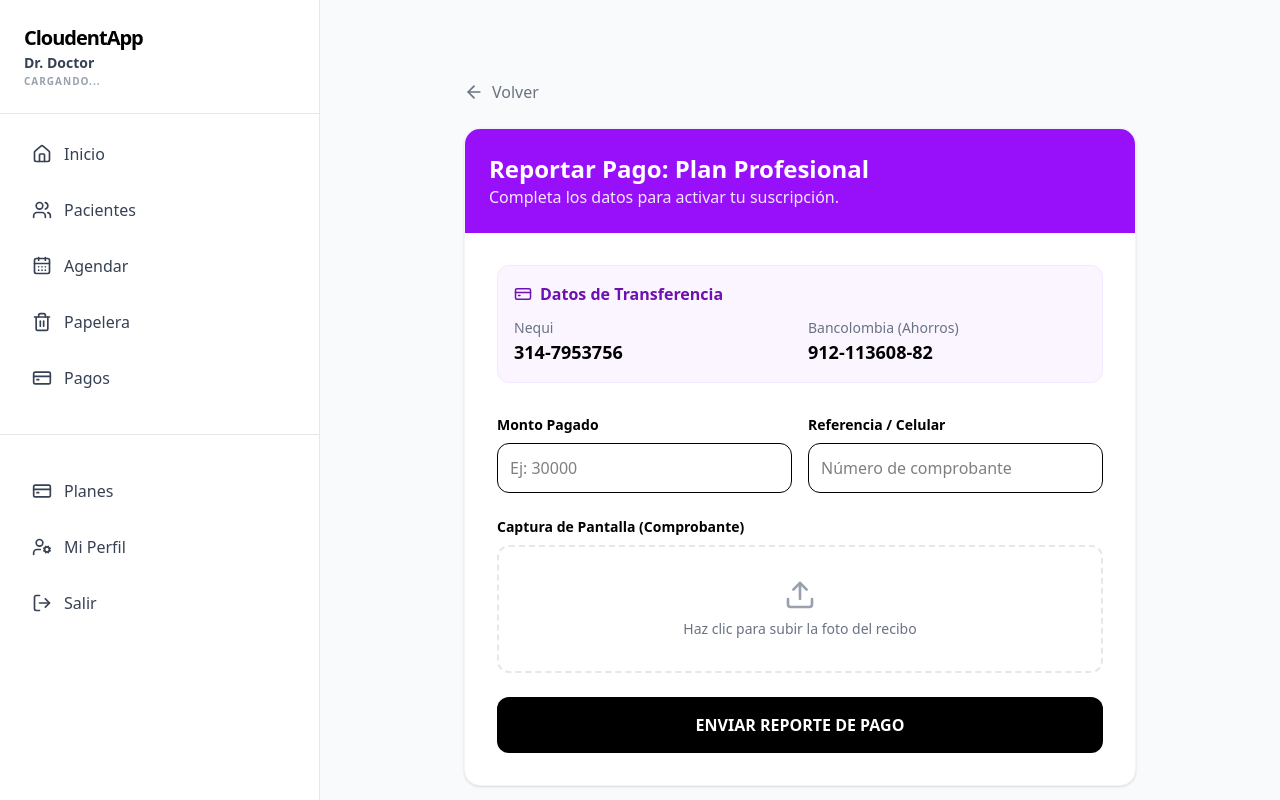
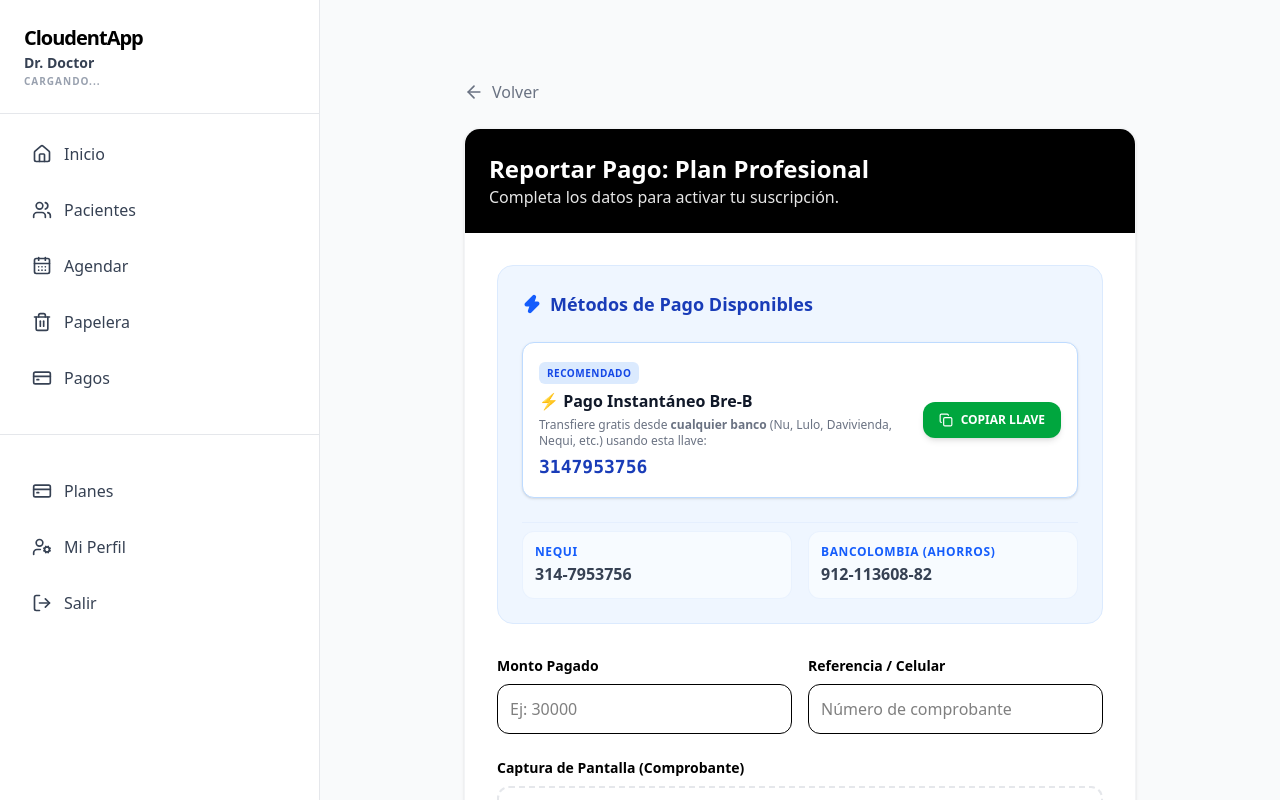
Before and after one commit to rueisp/clinica-dental-fastapi, a Next.js app in the folder frontend_nextjs/: page /planes/reportar in a window 1280 px wide. Shown: the top 800 px of the page. Built offline with nearby package versions, Linux system fonts and the light colour scheme; no server answers.

Commit message:
feat: integracion de Bre-B y correccion de calendario y whatsapp en moviles

```diff
--- a/frontend_nextjs/app/components/dashboard/AgendaDiaria.js
+++ b/frontend_nextjs/app/components/dashboard/AgendaDiaria.js
@@ -65,9 +65,12 @@ const AgendaDiaria = memo(function AgendaDiaria({ fecha, citasExternas, loading
     // 5. Construir el mensaje personalizado
     const mensaje = `Hola ${nombreFormateado}, te recordamos tu cita odontológica ${conectorTemporal} a las ${hora}. Me confirmas por favor si puedes asistir.`;
 
-    // 6. Limpiar el teléfono (solo números) y abrir WhatsApp
-    const telLimpio = telefono.replace(/\D/g, '');
-    window.open(`https://wa.me/57${telLimpio}?text=${encodeURIComponent(mensaje)}`, '_blank');
+    // 6. Lógica inteligente de teléfono (Soporta locales de 10 dígitos e internacionales con "+")
+    const telLimpio = telefono?.replace(/\D/g, '') || '';
+    const telFinal = (telefono?.startsWith('+') || telLimpio.startsWith('57')) ? telLimpio : `57${telLimpio}`;
+
+    // Mantenemos exactamente tu wa.me original
+    window.open(`https://wa.me/${telFinal}?text=${encodeURIComponent(mensaje)}`, '_blank');
   };
 
   return (
--- a/frontend_nextjs/app/dashboard/page.js
+++ b/frontend_nextjs/app/dashboard/page.js
@@ -219,7 +219,7 @@ function DashboardContent() {
           )}
 
           {vista === 'mes' && (
-            <div className="bg-white min-h-[500px] rounded-3xl p-4 border border-gray-100 shadow-sm">
+            <div className="bg-white min-h-[500px] w-screen sm:w-auto ml-[calc(-50vw+50%)] sm:ml-0 rounded-none sm:rounded-3xl p-4 border-y border-x-0 sm:border border-gray-100 shadow-sm">
               <FullCalendar
                 plugins={[dayGridPlugin, interactionPlugin]}
                 initialView="dayGridMonth"
--- a/frontend_nextjs/app/pagos/nuevo/page.js
+++ b/frontend_nextjs/app/pagos/nuevo/page.js
@@ -175,6 +175,7 @@ export default function NuevoPago() {
                 <option value="Transferencia">Transferencia</option>
                 <option value="Nequi">Nequi</option>
                 <option value="Bancolombia">Bancolombia</option>
+                <option value="Bre-B">Bre-B</option>
               </select>
             </div>
           </div>
--- a/frontend_nextjs/app/planes/reportar/page.js
+++ b/frontend_nextjs/app/planes/reportar/page.js
@@ -1,8 +1,8 @@
 'use client';
-import { useState, useEffect } from 'react';
+import { useState } from 'react';
 import { useRouter, useSearchParams } from 'next/navigation';
 import { API_ENDPOINTS, authFetch } from '@/config/api';
-import { Upload, CheckCircle, CreditCard, ArrowLeft } from 'lucide-react';
+import { Upload, CheckCircle, CreditCard, ArrowLeft, Copy, Check, Zap } from 'lucide-react';
 
 export default function ReportarPago() {
     const router = useRouter();
@@ -16,9 +16,19 @@ export default function ReportarPago() {
     const [imageUrl, setImageUrl] = useState('');
     const [loading, setLoading] = useState(false);
     const [enviado, setEnviado] = useState(false);
+    const [copiado, setCopiado] = useState(false);
+
+    // Llave Bre-B (Tu número celular de Bancolombia)
+    const llaveBreB = "3147953756";
+
+    // Lógica para copiar la llave al portapapeles
+    const handleCopiarLlave = () => {
+        navigator.clipboard.writeText(llaveBreB);
+        setCopiado(true);
+        setTimeout(() => setCopiado(false), 2000);
+    };
 
     // 2. Lógica para subir imagen a Cloudinary
-    // Usaremos el mismo método que ya usas en el resto de tu app
     const handleUploadImage = async (e) => {
         const file = e.target.files[0];
         if (!file) return;
@@ -26,10 +36,10 @@ export default function ReportarPago() {
         setLoading(true);
         const formData = new FormData();
         formData.append('file', file);
-        formData.append('upload_preset', 'ml_default2'); // CAMBIA ESTO por tu preset
+        formData.append('upload_preset', 'ml_default2');
 
         try {
-            const res = await fetch('https://api.cloudinary.com/v1_1/dlueb7c6r/image/upload', {// CAMBIA tu_cloud_name
+            const res = await fetch('https://api.cloudinary.com/v1_1/dlueb7c6r/image/upload', {
                 method: 'POST',
                 body: formData
             });
@@ -52,8 +62,8 @@ export default function ReportarPago() {
             const response = await authFetch(API_ENDPOINTS.REPORTAR_PAGO, {
                 method: 'POST',
                 body: JSON.stringify({
-                    plan_id: planId,           // Se envía el UUID (string)
-                    plan_nombre: planNombre,   // Se envía el nombre real (ej: "Básico", "Pro Mensual")
+                    plan_id: planId,
+                    plan_nombre: planNombre,
                     monto: parseFloat(monto),
                     comprobante_url: imageUrl,
                     referencia_pago: referencia
@@ -91,25 +101,49 @@ export default function ReportarPago() {
                 </button>
 
                 <div className="bg-white rounded-2xl shadow-sm border border-gray-100 overflow-hidden">
-                    <div className="bg-purple-600 p-6 text-white">
+                    <div className="bg-black p-6 text-white">
                         <h1 className="text-2xl font-bold">Reportar Pago: {planNombre}</h1>
                         <p className="opacity-90">Completa los datos para activar tu suscripción.</p>
                     </div>
 
                     <div className="p-8">
-                        {/* SECCIÓN DE DATOS BANCARIOS */}
-                        <div className="mb-8 p-4 bg-purple-50 rounded-xl border border-purple-100">
-                            <h2 className="font-bold text-purple-800 mb-3 flex items-center gap-2">
-                                <CreditCard size={18} /> Datos de Transferencia
+                        {/* SECCIÓN DE DATOS BANCARIOS Y BRE-B */}
+                        <div className="mb-8 p-6 bg-blue-50 rounded-2xl border border-blue-100 space-y-6">
+                            <h2 className="font-bold text-blue-800 flex items-center gap-2 text-lg">
+                                <Zap size={20} className="text-blue-600 fill-blue-600" /> Métodos de Pago Disponibles
                             </h2>
-                            <div className="grid grid-cols-2 gap-4 text-sm">
-                                <div>
-                                    <p className="text-gray-500">Nequi</p>
-                                    <p className="font-bold text-lg">314-7953756</p>
+
+                            {/* Tarjeta Destacada de Bre-B */}
+                            <div className="bg-white p-4 rounded-xl border border-blue-200 shadow-sm flex flex-col sm:flex-row sm:items-center justify-between gap-4">
+                                <div className="flex-1">
+                                    <span className="bg-blue-100 text-blue-700 text-[10px] font-black px-2 py-1 rounded-md uppercase tracking-wider">Recomendado</span>
+                                    <h3 className="font-black text-gray-900 mt-1.5 flex items-center gap-1.5">
+                                        ⚡ Pago Instantáneo Bre-B
+                                    </h3>
+                                    <p className="text-xs text-gray-500 mt-1">
+                                        Transfiere gratis desde <b>cualquier banco</b> (Nu, Lulo, Davivienda, Nequi, etc.) usando esta llave:
+                                    </p>
+                                    <p className="font-mono font-black text-lg text-blue-800 mt-1">{llaveBreB}</p>
                                 </div>
-                                <div>
-                                    <p className="text-gray-500">Bancolombia (Ahorros)</p>
-                                    <p className="font-bold text-lg">912-113608-82</p>
+                                <button
+                                    type="button"
+                                    onClick={handleCopiarLlave}
+                                    className="sm:self-center px-4 py-2.5 bg-green-600 hover:bg-green-700 text-white rounded-xl text-xs font-bold transition-all flex items-center justify-center gap-2 shadow-md active:scale-95"
+                                >
+                                    {copiado ? <Check size={14} /> : <Copy size={14} />}
+                                    {copiado ? '¡COPIADO!' : 'COPIAR LLAVE'}
+                                </button>
+                            </div>
+
+                            {/* Métodos Tradicionales */}
+                            <div className="grid grid-cols-2 gap-4 pt-2 border-t border-blue-100/50 text-sm">
+                                <div className="bg-white/50 p-3 rounded-xl border border-blue-100/50">
+                                    <p className="text-xs text-blue-600 font-bold uppercase tracking-wider">Nequi</p>
+                                    <p className="font-bold text-gray-700 text-base mt-0.5">314-7953756</p>
+                                </div>
+                                <div className="bg-white/50 p-3 rounded-xl border border-blue-100/50">
+                                    <p className="text-xs text-blue-600 font-bold uppercase tracking-wider">Bancolombia (Ahorros)</p>
+                                    <p className="font-bold text-gray-700 text-base mt-0.5">912-113608-82</p>
                                 </div>
                             </div>
                         </div>
@@ -121,7 +155,7 @@ export default function ReportarPago() {
                                     <input
                                         type="number" placeholder="Ej: 30000" required
                                         value={monto} onChange={(e) => setMonto(e.target.value)}
-                                        className="w-full p-3 border rounded-xl outline-none focus:ring-2 focus:ring-purple-500"
+                                        className="w-full p-3 border rounded-xl outline-none focus:ring-2 focus:ring-blue-500"
                                     />
                                 </div>
                                 <div>
@@ -129,7 +163,7 @@ export default function ReportarPago() {
                                     <input
                                         type="text" placeholder="Número de comprobante" required
                                         value={referencia} onChange={(e) => setReferencia(e.target.value)}
-                                        className="w-full p-3 border rounded-xl outline-none focus:ring-2 focus:ring-purple-500"
+                                        className="w-full p-3 border rounded-xl outline-none focus:ring-2 focus:ring-blue-500"
                                     />
                                 </div>
                             </div>
```
Also changed, not shown: frontend_nextjs/app/pagos/recibo/[codigo]/page.js (+14 -3 lines), 2 other files (tests, documents, lock files or other folders).
